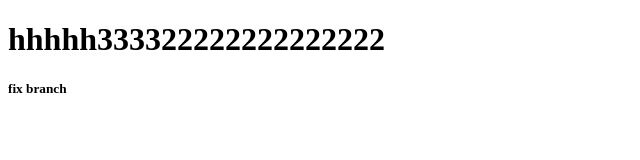
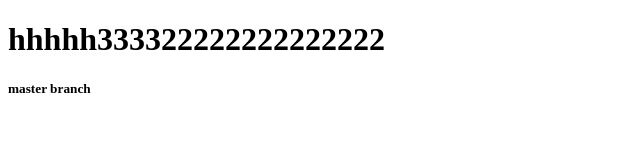
Before and after one commit to TJ315/demo, a plain HTML site: page index.html in a window 1280 px wide. Shown: the full height of the page, 0-640 px from the left. Drawn offline with Linux system fonts and the light colour scheme.

Commit message:
master branch

```diff
--- a/index.html
+++ b/index.html
@@ -6,6 +6,6 @@
 </head>
 <body>
 	<h1>hhhhh333322222222222222</h1>
-	<h5>fix branch</h5>
+	<h5>master branch</h5>
 </body>
 </html>
```
